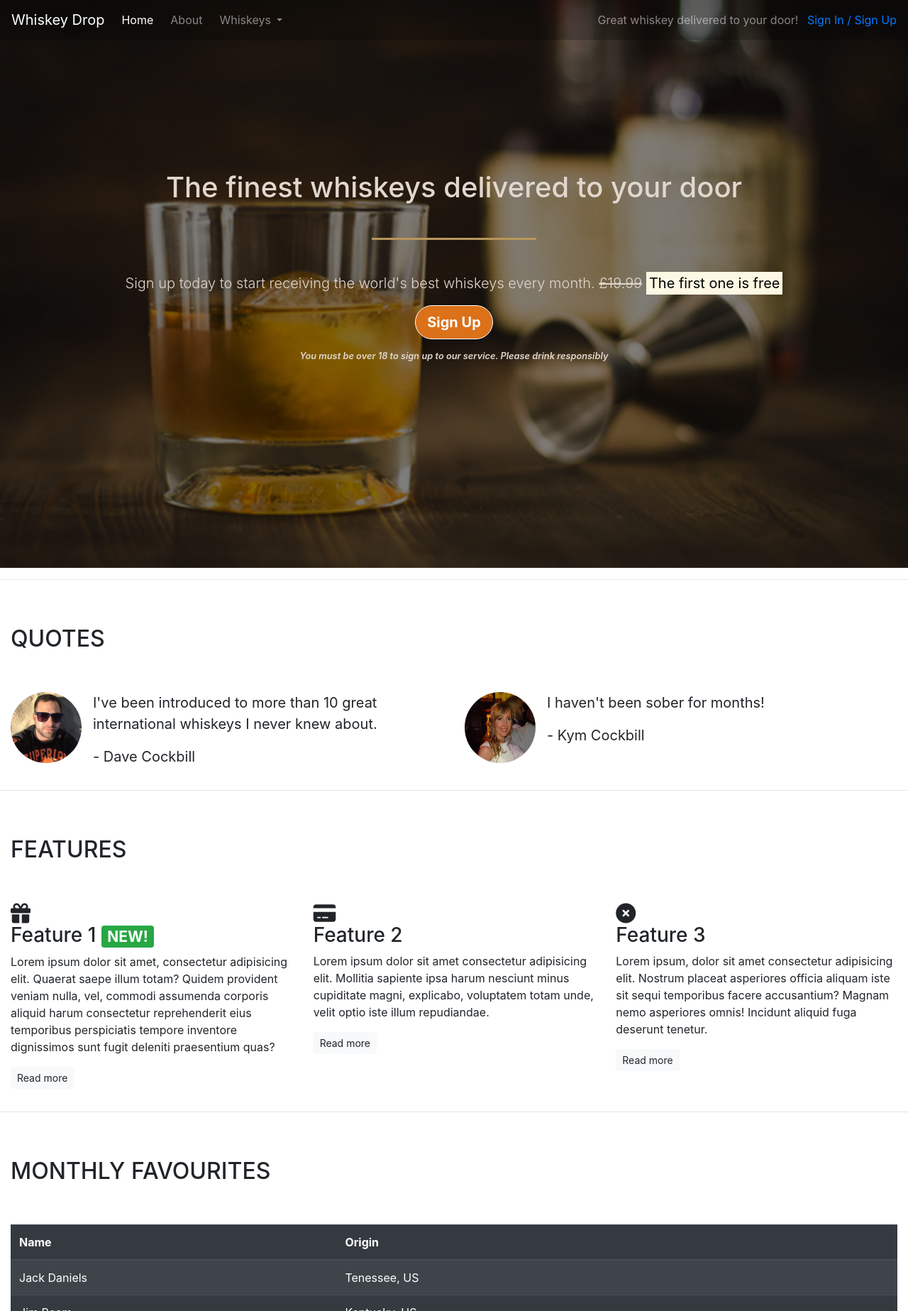
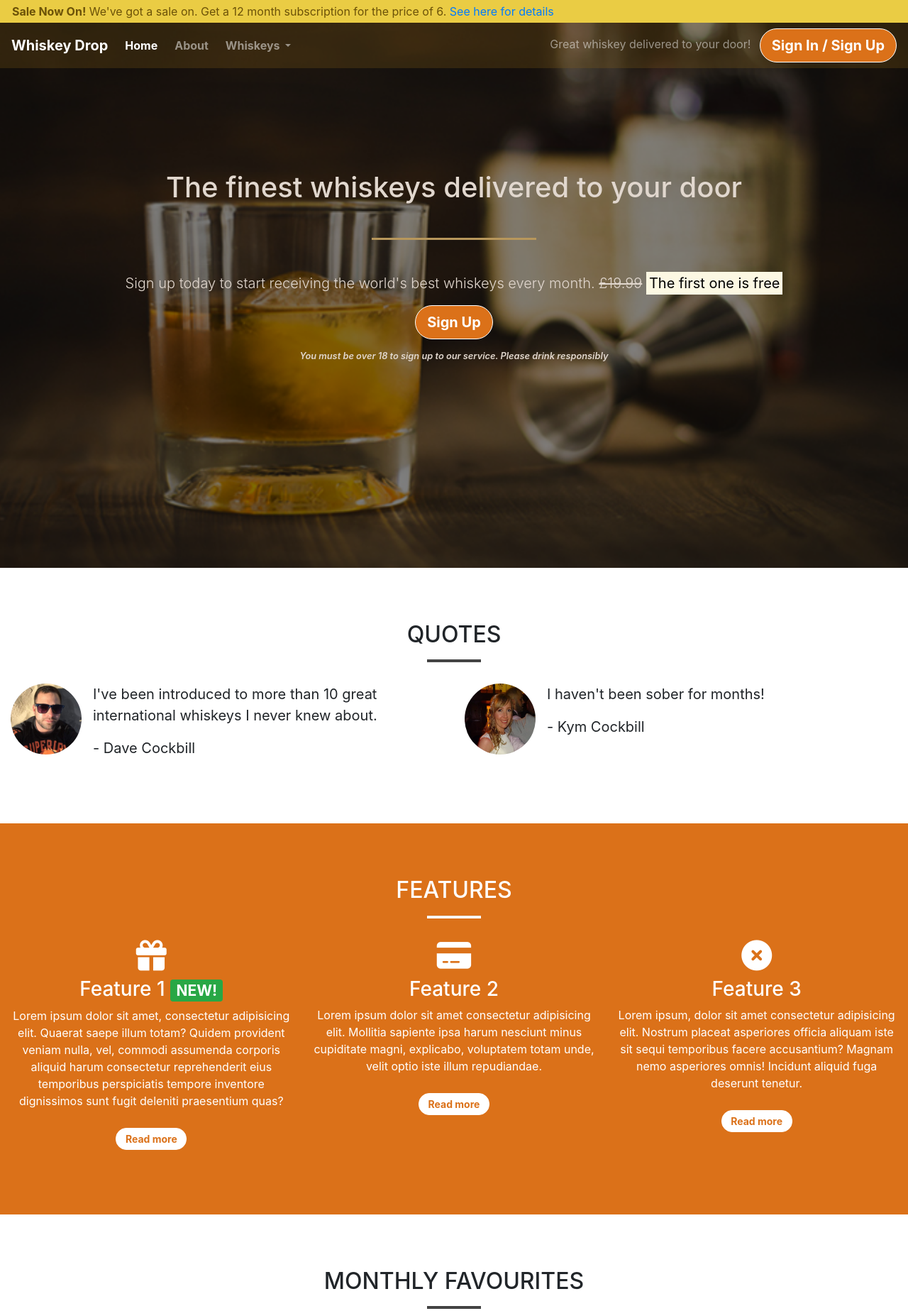
Before and after one commit to Matte-gtr/bootstrap-start, a plain HTML site: page index.html in a window 1280 px wide. Shown: the top 1847 px of the page at 71% size. Drawn offline with nearby package versions, Linux system fonts and the light colour scheme.

Commit message:
css added to all sections

```diff
--- a/css/style.css
+++ b/css/style.css
@@ -54,6 +54,21 @@
 
 /* Nav alert*/
 
+.alert-box {
+    position: relative;
+    z-index: 1;
+    padding: 0;
+}
+
+.alert-warning {
+    margin-bottom: 0;
+    border-radius: 0;
+    padding: 3px 1rem 3px 1rem;
+    color: #6c5208;
+    background-color: #eacc44;
+    border-color: #eacc44;
+}
+
 .navalert-container {
     padding-left: 0;
     padding-right: 0;
@@ -66,20 +81,52 @@
     margin-bottom: 0;
     border: 0;
     width: 100%;
-    background-color: rgba(0,0,0,0.25);
+    background-color: rgba(137, 95, 22, 0.25);
     z-index: 1;
+}
+
+.navbar .navbar-toggler {
+    border: none;
+}
+
+.navbar-brand {
+    font-weight: bold;
+}
+
+.navbar-dark .navbar-nav .nav-link {
+    font-weight: bold;
 }
 
 /* Quotes */
 
+.section-header {
+    text-align: center;
+    margin-top: 75px;
+}
+
 .quotes-section {
 
+}
+
+.space-break {
+    width: 6vw;
+    margin-bottom: 30px;
+    height: 3px;
 }
 
 /* Fautures */
 
 .features-section {
 
+}
+
+.feature {
+    text-align: center;
+}
+
+.feature i {
+    font-size: 43px;
+    padding-bottom: 10px;
 }
 
 /* Favourites */
@@ -92,6 +139,24 @@
 
 .container-main {
     padding: 0;
+}
+
+.container-wrapper {
+    padding: 0 0 75px 0;
+    margin: 0;
+}
+
+.orange-wrap {
+    background-color:#db7119;
+    color: #ffffff;
+}
+
+.dark-break {
+    background-color: #444;
+}
+
+.light-break {
+    background-color: #ffffff;
 }
 
 /* Buttons */
@@ -107,12 +172,22 @@
     color:#ffffff;
 }
 
-.callout .btn-orange:hover,
-.callout .btn-orange:active,
-.callout .btn-orange:focus,
-.callout .btn-orange:active:focus {
+.btn-orange:hover,
+.btn-orange:active,
+.btn-orange:focus,
+.btn-orange:active:focus {
     background-color: #ffffff;
     color: #db7119;
     border-color: #db7119;
     box-shadow: 0 0 0 0;
 }
+
+.feature .btn {
+    background-color: #ffffff;
+    border-color: #ffffff;
+    border-radius: 15px;
+    min-width: 100px;
+    font-weight: bold;
+    margin-top: 10px;
+    color: #db7119;
+}
--- a/index.html
+++ b/index.html
@@ -17,6 +17,14 @@
 
 <body>
 	<div class="container-fluid navalert-container">
+		<div class="container-fluid alert-box">
+			<div class="row d-none d-sm-block">
+				<div class="col-12">
+					<div class="alert alert-warning"><strong>Sale Now On!</strong> We've got a sale on. Get a 12 month
+						subscription for the price of 6. <a href="#">See here for details</a></div>
+				</div>
+			</div>
+		</div>
 		<nav class="navbar navbar-dark navbar-expand-sm">
 			<a href="/" class="navbar-brand">Whiskey Drop</a>
 
@@ -45,17 +53,12 @@
 			</div>
 			<div class="d-none d-md-block">
 				<p class="navbar-text my-auto mr-2">Great whiskey delivered to your door!</p>
-				<a href="/login">Sign In / Sign Up</a>
+				<a class="btn btn-success btn-lg btn-cta btn-orange" href="/login">Sign In / Sign Up</a>
 			</div>
 		</nav>
 		<article class="container-fluid container-main">
-			<!--<div class="row d-none d-sm-block">
-			<div class="col-12">
-				<div class="alert alert-warning"><strong>Sale Now On!</strong> We've got a sale on. Get a 12 month
-					subscription for the price of 6. <a href="#">See here for details</a></div>
 	</div>
-		</div> -->
-	</div>
+
 	<!--Callout-->
 	<div class="container-fluid callout-container">
 		<div class="callout-overlay">
@@ -78,14 +81,15 @@
 		</div>
 	</div>
 	<!--/.Callout-->
-	<hr>
 
 	<!--Quotes-->
+	<div class="container-wrapper">
 		<div class="container-fluid quotes-container">
 			<section class="quotes">
 				<div class="row">
-				<div class="col-12 my-5">
-					<h2 class="quote text-uppercase">Quotes</h2>
+					<div class="col-12">
+						<h2 class="quote text-uppercase section-header">Quotes</h2>
+						<hr class="space-break dark-break">
 					</div>
 				</div>
 				<div class="row">
@@ -121,15 +125,17 @@
 						</div>
 			</section>
 		</div>
+	</div>
 	<!--/.Quotes-->
-	<hr>
 
 	<!--Features-->
+	<div class="container-wrapper orange-wrap">
 		<div class="container-fluid features-container">
 			<section>
 				<div class="row">
-				<div class="col-12 my-5">
-					<h2 class="text-uppercase">Features</h2>
+					<div class="col-12">
+						<h2 class="text-uppercase section-header">Features</h2>
+						<hr class="space-break light-break">
 					</div>
 				</div>
 				<div class="row">
@@ -145,7 +151,7 @@
 								praesentium
 								quas?
 							</p>
-						<p><a class="btn btn-sm btn-light">Read more</a></p>
+							<p><a href="#" class="btn btn-sm btn-light">Read more</a></p>
 						</div>
 					</div>
 					<div class="col-12 col-md-6 col-lg-4">
@@ -156,7 +162,7 @@
 								minus cupiditate magni, explicabo, voluptatem totam unde, velit optio iste illum
 								repudiandae.
 							</p>
-						<p><a class="btn btn-sm btn-light">Read more</a></p>
+							<p><a href="#" class="btn btn-sm btn-light">Read more</a></p>
 						</div>
 					</div>
 					<div class="col-12 d-md-none d-lg-block col-lg-4">
@@ -167,21 +173,23 @@
 								aliquam iste sit sequi temporibus facere accusantium? Magnam nemo asperiores omnis!
 								Incidunt
 								aliquid fuga deserunt tenetur.</p>
-						<p><a class="btn btn-sm btn-light">Read more</a></p>
+							<p><a href="#" class="btn btn-sm btn-light">Read more</a></p>
 						</div>
 					</div>
 				</div>
 			</section>
 		</div>
-	<hr>
+	</div>
 	<!--/Features-->
 
 	<!--Monthly Favourites-->
+	<div class="container-wrapper">
 		<div class="container-fluid favourites-container">
 			<section>
 				<div class="row">
-				<div class="col-12 my-5">
-					<h2 class="text-uppercase">Monthly favourites</h2>
+					<div class="col-12">
+						<h2 class="text-uppercase section-header">Monthly favourites</h2>
+						<hr class="space-break dark-break">
 					</div>
 				</div>
 				<div class="row">
@@ -221,6 +229,7 @@
 					</div>
 				</div>
 			</section>
+		</div>
 	</div>
 	<!--/Monthly Favourites-->
 	</article>
```
Lines whose indentation alone changed are shown as unchanged.
